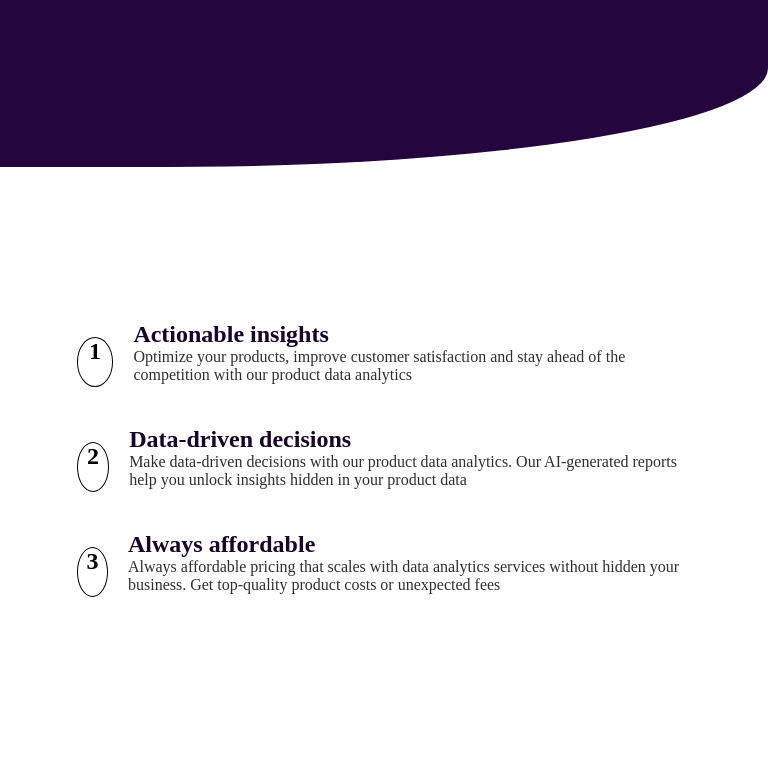
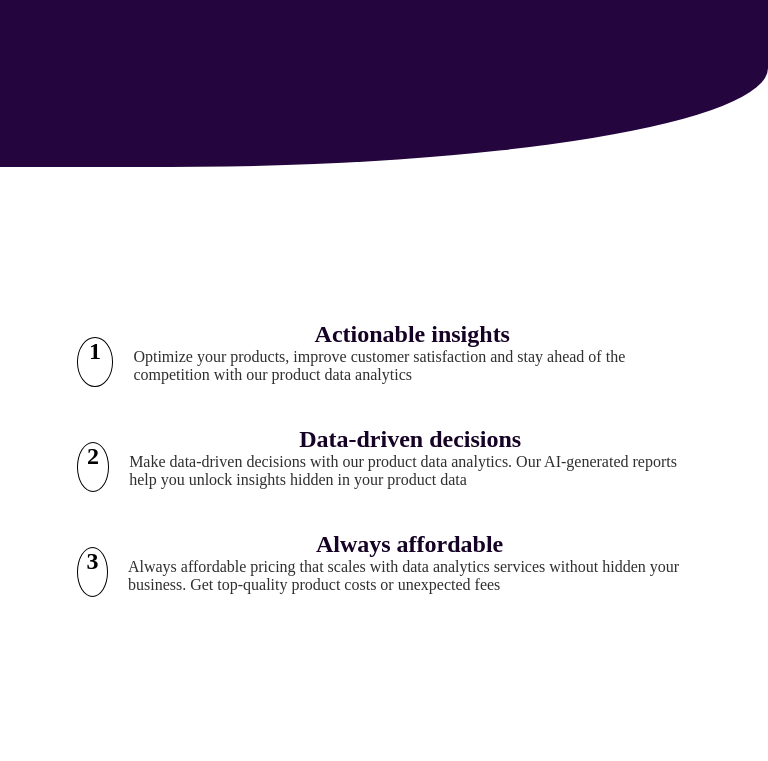
Before and after one commit to PeaElorm/workIt, a plain HTML site: page index.html in a window 768 px wide. Shown: the part 283-1044 px from the top of the page. Drawn offline with Linux system fonts and the light colour scheme.

Commit message:
tablet responsive

```diff
--- a/style.css
+++ b/style.css
@@ -92,7 +92,7 @@ h1 {
 }
 
 .details h2 {
-
+  text-align: center;
 }
 
 .circle {
@@ -213,7 +213,7 @@ h1 {
   }
 }
 
-@media screen and (max-width:960px){
+@media only screen and (min-width:481px) and (max-width:960px){
 ul{
   padding: 40px 40px;
 }
@@ -252,6 +252,12 @@ ul{
 
 .dets h2{
   margin-bottom: 0;
+}
+
+.profile-sec{
+  margin: auto;
+  width:96%;
+  padding-left: 2%;
 }
 }
 
```
